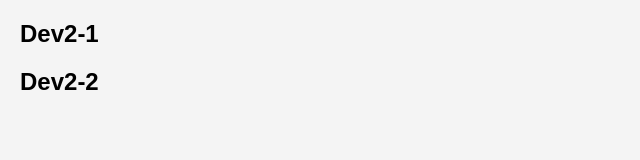
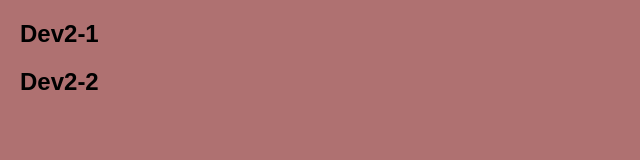
Before and after one commit to benezoltan/GIT2FO, a plain HTML site: page index.html in a window 1280 px wide. Shown: the whole page, without its empty margins (0-640 px from the left). Drawn offline with Linux system fonts and the light colour scheme.

Commit message:
háttérszín

```diff
--- a/style.css
+++ b/style.css
@@ -2,6 +2,6 @@ body
 {
     font-family: Arial, sans-serif;
     margin: 20px;
-    background-color: #f4f4f4;
+    background-color: #af7171;
 
 }
```
